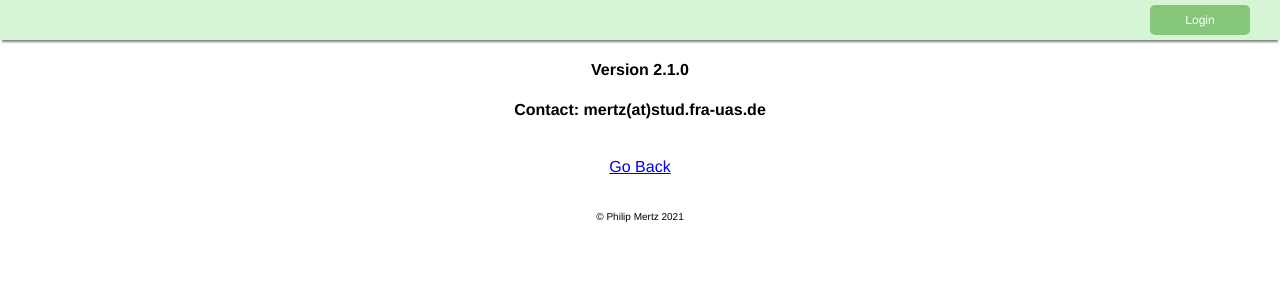
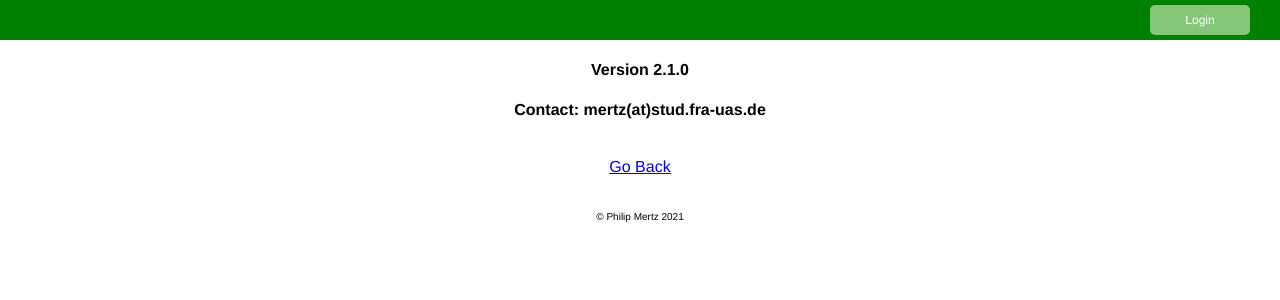
Before and after one commit to phimer/rez-frontend, a React (Create React App) app: page /about in a window 1280 px wide. Shown: the top 300 px of the page. Built offline with nearby package versions, Linux system fonts and the light colour scheme; no server answers.

Commit message:
make login header bar green, remove shadow

```diff
--- a/public/index.html
+++ b/public/index.html
@@ -8,7 +8,7 @@
     content="width=device-width, initial-scale=1, viewport-fit=cover, maximum-scale=1, user-scalable=no, minimum-scale=1.0" />
   <meta name="description" content="Web site created using create-react-app" />
   <link rel="apple-touch-icon" href="%PUBLIC_URL%/logo192.png" />
-  <meta name="theme-color" content="#D5F5D5">
+  <meta name="theme-color" content="green">
   <meta name="apple-mobile-web-app-capable" content="yes">
   <meta name="apple-mobile-web-app-status-bar-style" content="black-translucent">
   <!--
--- a/src/index.css
+++ b/src/index.css
@@ -598,8 +598,8 @@ textarea {
 
 
 .login-header-div {
-  box-shadow: 0 4px 2px -2px gray;
+  /* box-shadow: 0 4px 2px -2px gray; */
   margin-left: -10px;
   margin-right: -10px;
-  background-color: #D5F5D5;
+  background-color: green;
 }
```
